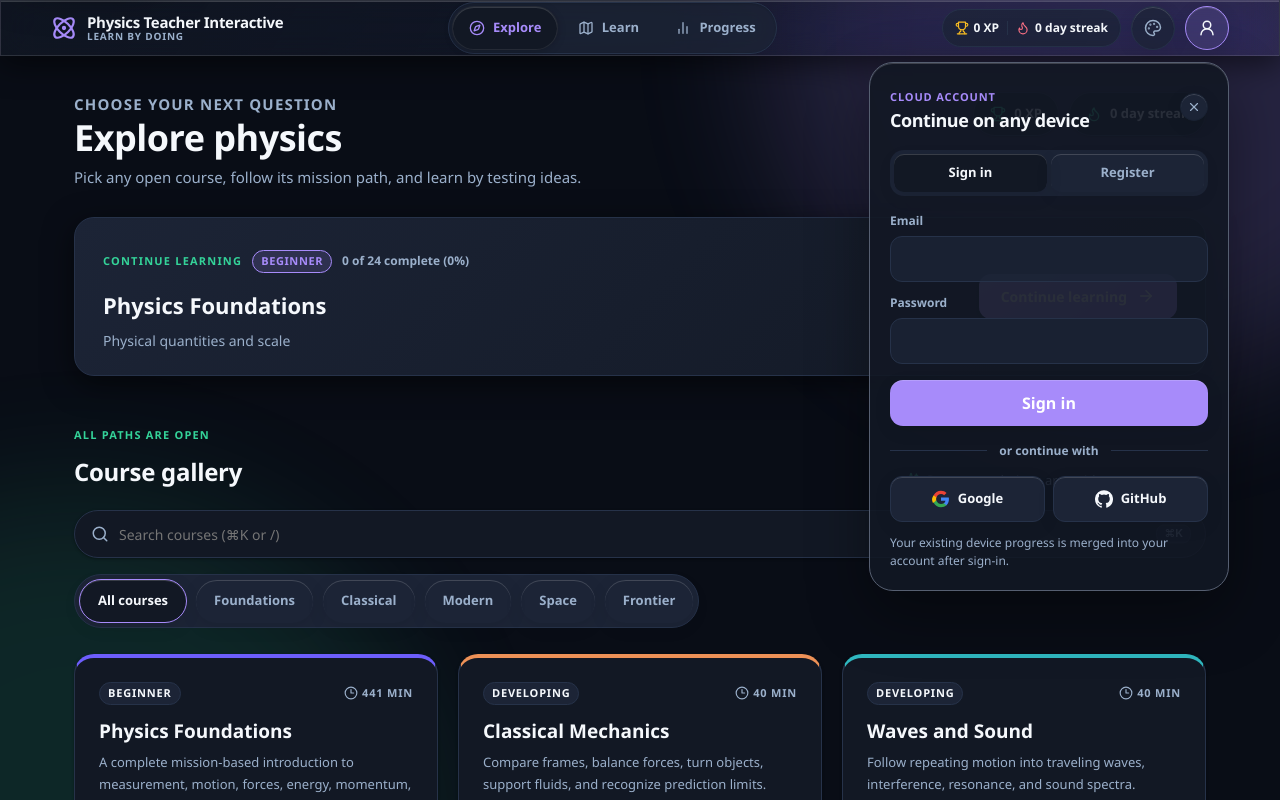
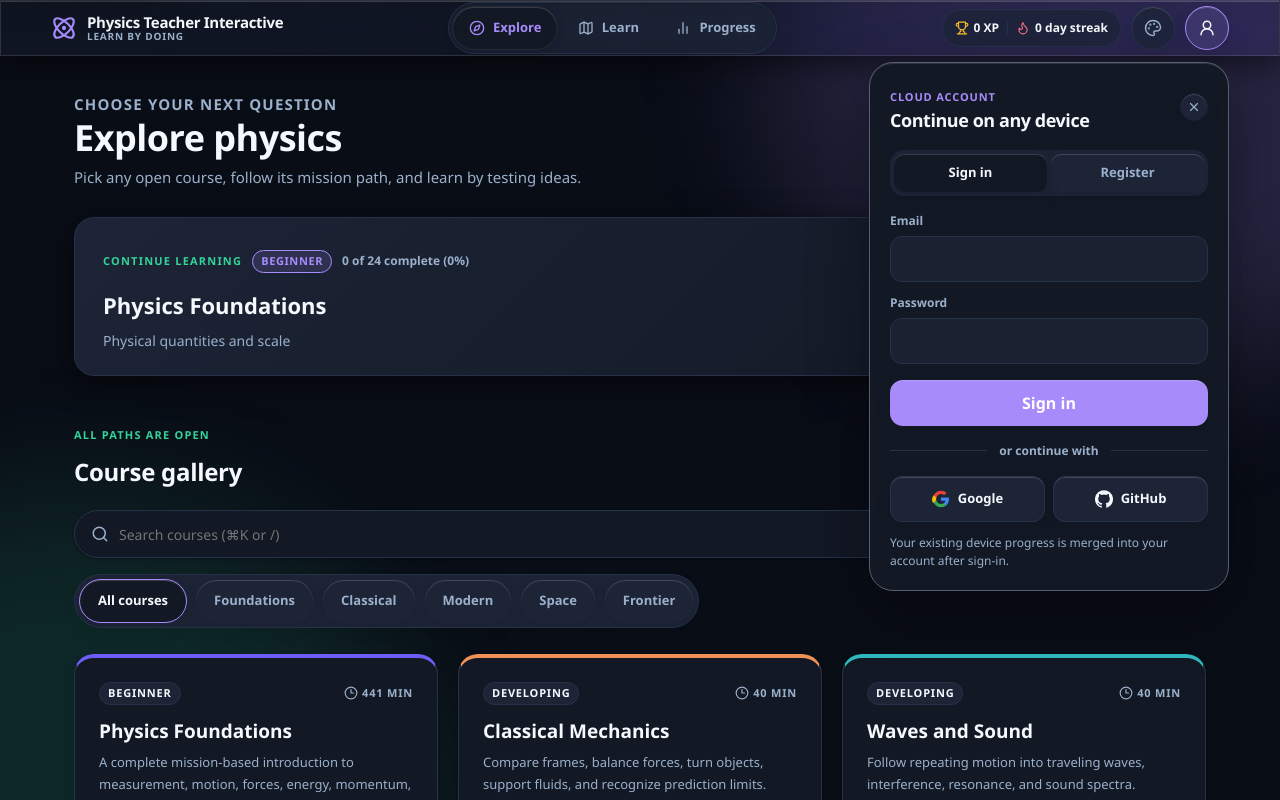
Before and after one commit to RmaNMetaverse/Physics-Teacher-Interactive, a React (Vite) app: page /#/explore in a window 1280 px wide. Both pictures are taken after a click on the button "Account". Shown: the top 800 px of the page. Built offline with nearby package versions, Linux system fonts and the light colour scheme; no server answers.

Commit message:
Make account popover opaque

```diff
--- a/src/styles/account.css
+++ b/src/styles/account.css
@@ -40,10 +40,9 @@
   padding: 20px;
   border: 1px solid color-mix(in srgb, var(--line) 78%, white 22%);
   border-radius: 24px;
-  background: color-mix(in srgb, var(--panel) 90%, transparent);
-  box-shadow: 0 22px 60px rgba(0, 0, 0, 0.38), inset 0 1px rgba(255, 255, 255, 0.18);
-  backdrop-filter: blur(28px) saturate(175%);
-  -webkit-backdrop-filter: blur(28px) saturate(175%);
+  /* Account/auth content stays fully readable above the glass toolbar. */
+  background: var(--panel);
+  box-shadow: 0 22px 60px rgba(0, 0, 0, 0.38), inset 0 1px rgba(255, 255, 255, 0.12);
 }
 
 .account-popover-header,
```
Also changed, not shown: 1 other file (tests, documents, lock files or other folders).
